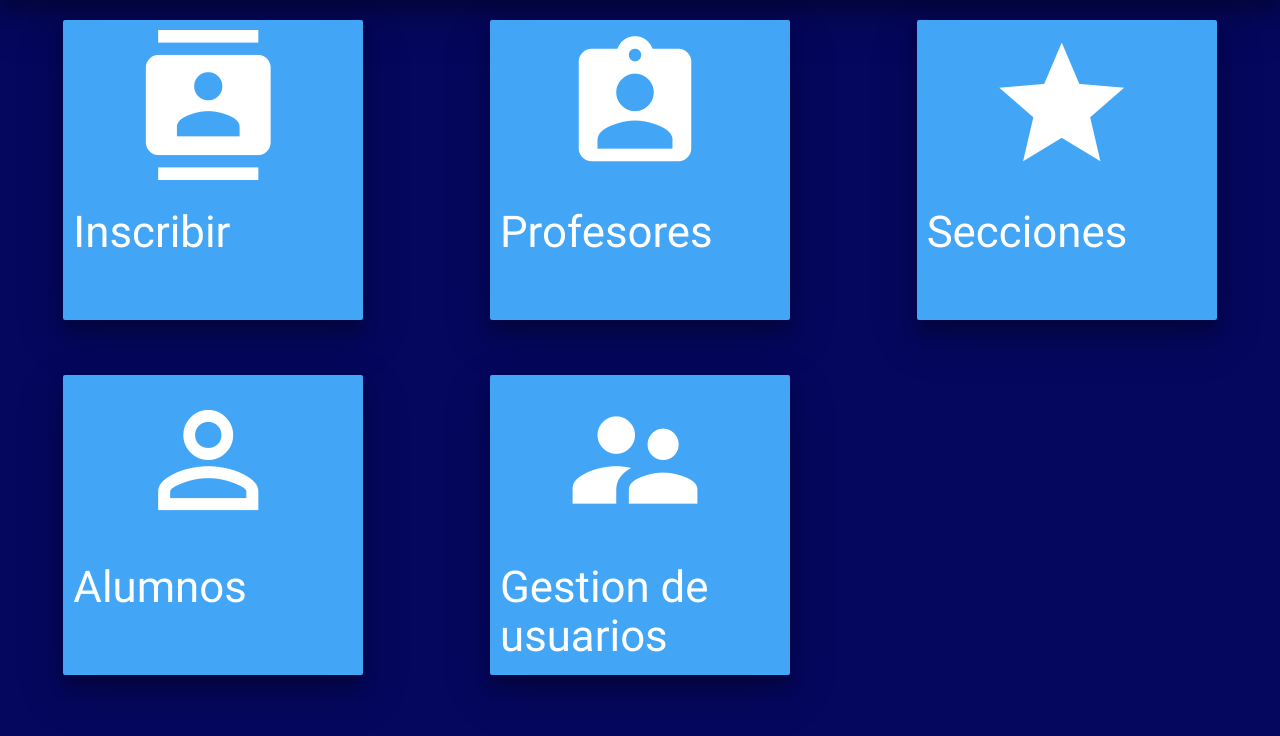
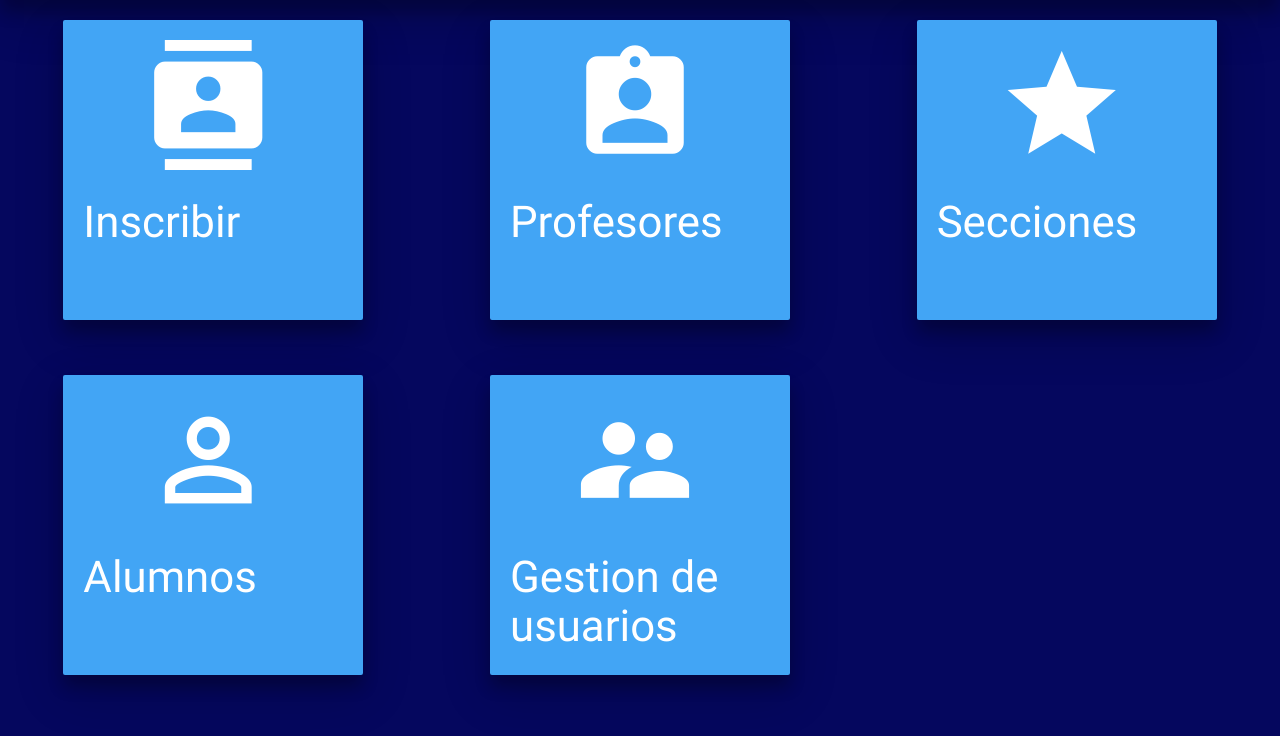
Before and after one commit to SoftARV/sistema-inscripcion-web, a PHP site: page / in a window 1280 px wide. Shown: the part 64-800 px from the top of the page. Run offline with PHP 8.4, Linux system fonts and the light colour scheme.

Commit message:
changes to the icons in the index.php

```diff
--- a/css/style-index.css
+++ b/css/style-index.css
@@ -1,20 +1,21 @@
 body {
-
 	background-color: #05075E;
 }
 
 .carta-principal{
 	width: 300px;
-	padding: 10px;
+	padding: 20px;
 	margin-left: auto;
 	margin-right: auto;
 	margin-top: 20px;
 	color: white;
 }
+
 .icono-principal{
 	margin-left: 60px;
-	font-size: 150px;
+	font-size: 130px;
 }
+
 a{
 	margin-top: auto;
 	color: white;
```
